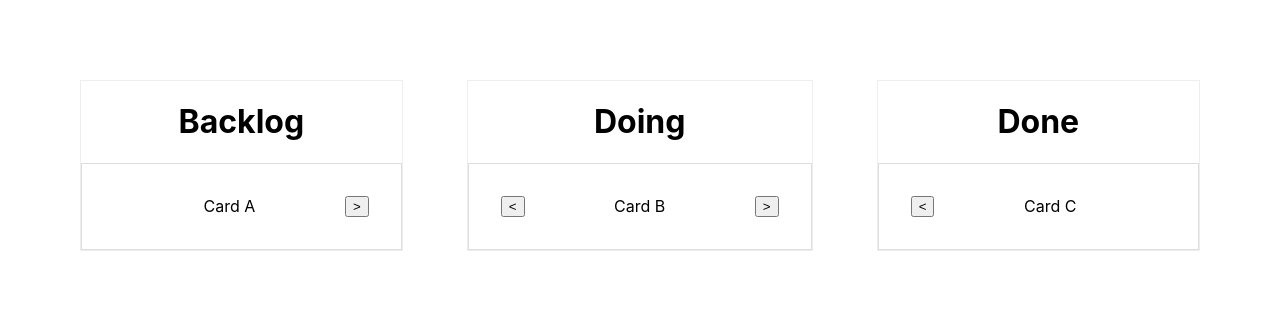
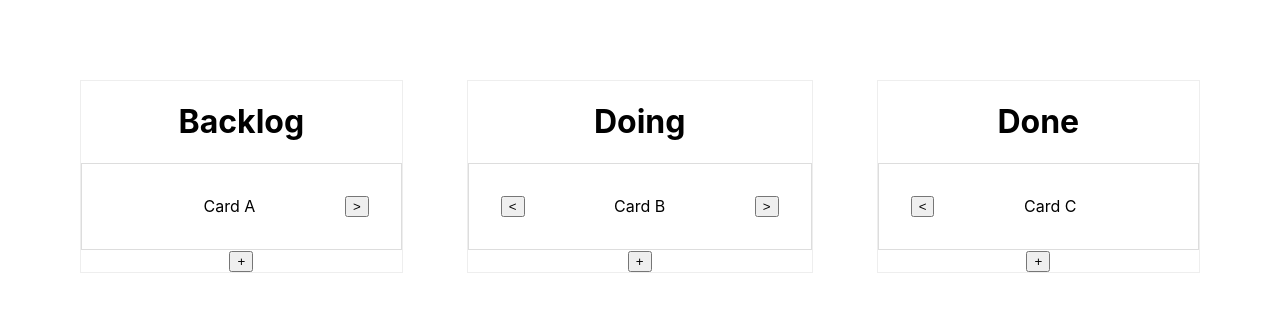
Before and after one commit to adfaris/kanban, a React (Create React App) app: page / in a window 1280 px wide. Shown: the top 312 px of the page. Built offline with nearby package versions, Linux system fonts and the light colour scheme.

Commit message:
add card

```diff
--- a/src/App.js
+++ b/src/App.js
@@ -26,7 +26,7 @@ class App extends Component {
     }
   }
 
-  handleAdd = columnIndex => {
+  handleAdd = (columnIndex) => {
     const name= window.prompt('Name?')
     if(!name) return
     const card= {name}
@@ -39,7 +39,7 @@ class App extends Component {
 
   handleMove = (columnIndex, cardIndex, direction) => {
     this.setState(prevState=>{
-      const {columns} = prevState
+      const { columns } = prevState
       const [card] = columns[columnIndex].cards.splice(cardIndex,1)
       columns[cardIndex + direction].cards.push(card)
       return {columns}
@@ -56,6 +56,7 @@ class App extends Component {
             key={columnIndex}
             onMoveLeft={cardIndex=> this.handleMove(columnIndex, cardIndex,DIRECTION_LEFT)}
             onMoveRight={cardIndex=> this.handleMove(columnIndex, cardIndex, DIRECTION_RIGHT)}
+            onAddCard={()=>this.handleAdd(columnIndex)}
           />
         ))}
       </div>
--- a/src/Components/Column.js
+++ b/src/Components/Column.js
@@ -31,7 +31,8 @@ export default ({
   column,
   columnIndex,
   onMoveRight,
-  onMoveLeft
+  onMoveLeft,
+  onAddCard
 }) => (
   <div className='column'>
     {/* I am a colum */}
@@ -47,5 +48,6 @@ export default ({
         onMoveRight={()=> onMoveRight(cardIndex)}
       />
     ))}
+    <button onClick={onAddCard}>+</button>
   </div>
 )
```
